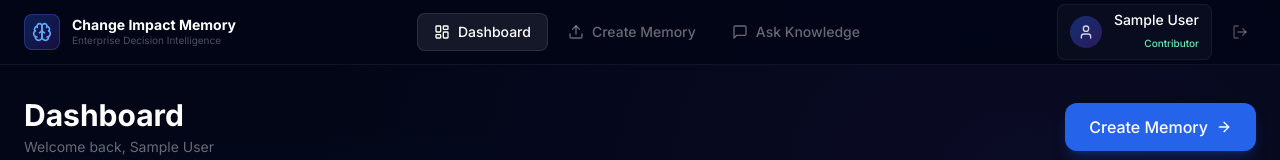
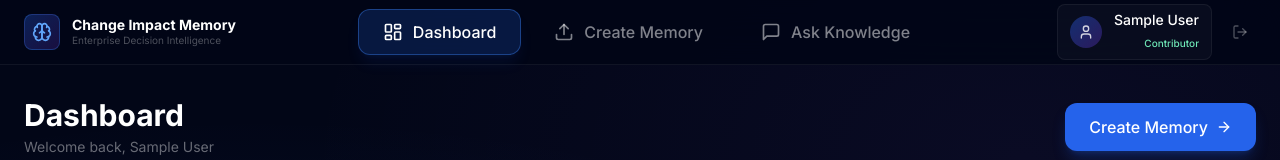
Before and after one commit to noolivaralakshmi/HITL_Hackathon, a React (Vite) app in the folder frontend/: page /dashboard in a window 1280 px wide. Shown: the top 160 px of the page. Built offline with nearby package versions, Linux system fonts and the light colour scheme; no server answers; sample sign-in values are in the browser's storage.

Commit message:
UI: enlarge navigation buttons with more padding, bigger text and icons

```diff
--- a/frontend/src/components/Layout.jsx
+++ b/frontend/src/components/Layout.jsx
@@ -40,7 +40,7 @@ export default function Layout({ children }) {
             </div>
 
             {/* Navigation */}
-            <nav className="flex items-center gap-1">
+            <nav className="flex items-center gap-2">
               {navItems.map((item) => {
                 const Icon = item.icon
                 const isActive = location.pathname === item.path ||
@@ -49,14 +49,14 @@ export default function Layout({ children }) {
                   <button
                     key={item.path}
                     onClick={() => navigate(item.path)}
-                    className={`flex items-center gap-2 px-4 py-2 rounded-lg text-sm font-medium transition-all duration-200 ${
+                    className={`flex items-center gap-2.5 px-6 py-2.5 rounded-xl text-base font-medium transition-all duration-200 ${
                       isActive
-                        ? 'bg-white/[0.08] text-white border border-white/[0.1]'
-                        : 'text-white/40 hover:text-white/80 hover:bg-white/[0.04]'
+                        ? 'bg-primary-600/20 text-white border border-primary-500/40 shadow-lg shadow-primary-600/10'
+                        : 'text-white/50 hover:text-white hover:bg-white/[0.06] border border-transparent'
                     }`}
                   >
-                    <Icon className="w-4 h-4" />
-                    <span className="hidden md:inline">{item.label}</span>
+                    <Icon className="w-5 h-5" />
+                    <span>{item.label}</span>
                   </button>
                 )
               })}
```
